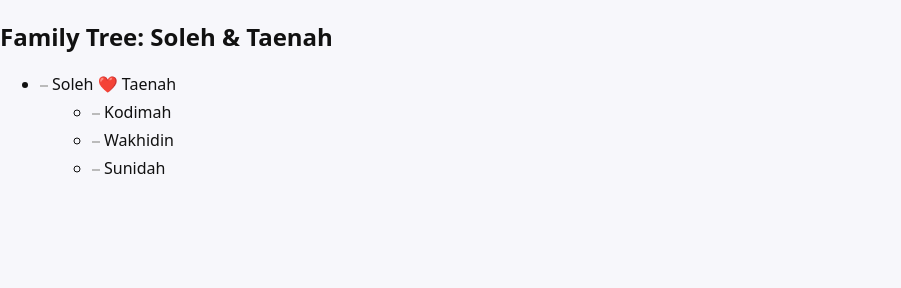
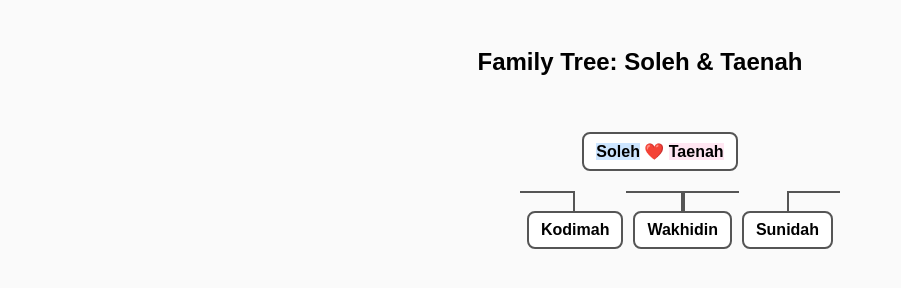
Before and after one commit to sagise-ctrl/bani-soleh, a plain HTML site: page index.html in a window 1280 px wide. Shown: the whole page, without its empty margins (0-901 px from the left). Drawn offline with Linux system fonts and the light colour scheme.

Commit message:
Update style.css

```diff
--- a/style.css
+++ b/style.css
@@ -1,15 +1,65 @@
-:root{--bg:#f7f7fb;--card:#fff;--accent:#2b6cb0}
-*{box-sizing:border-box}
-body{font-family:system-ui,-apple-system,Segoe UI,Roboto,"Helvetica Neue",Arial;margin:0;background:var(--bg);color:#111}
-.container{max-width:900px;margin:40px auto;padding:20px}
-h1{text-align:center;margin-bottom:20px}
-ul.tree{list-style:none;padding-left:20px}
-.tree li{margin:6px 0;position:relative;padding-left:12px}
-.tree li::before{content:"";position:absolute;left:0;top:12px;width:8px;height:2px;background:#bbb}
-.node{display:inline-block;padding:6px 10px;border-radius:8px;background:var(--card);box-shadow:0 1px 3px rgba(0,0,0,0.06);cursor:pointer}
-.node .name{font-weight:600}
-.node .meta{font-size:12px;color:#666;margin-top:4px}
-.hidden{display:none}
-.modal{position:fixed;inset:0;background:rgba(0,0,0,0.4);display:flex;align-items:center;justify-content:center}
-.modal-content{background:var(--card);padding:18px;border-radius:10px;min-width:300px;max-width:90%;position:relative}
-#close{position:absolute;right:8px;top:8px;border:none;background:transparent;font-size:18px;cursor:pointer}
+body {
+  font-family: Arial, sans-serif;
+  background: #fafafa;
+  text-align: center;
+  padding: 20px;
+}
+.tree {
+  display: flex;
+  justify-content: center;
+}
+.tree ul {
+  position: relative;
+  padding-top: 20px;
+  list-style-type: none;
+  display: flex;
+  justify-content: center;
+}
+.tree li {
+  text-align: center;
+  position: relative;
+  padding: 20px 5px 0 5px;
+}
+.tree li::before, .tree li::after {
+  content: '';
+  position: absolute;
+  top: 0;
+  border-top: 2px solid #555;
+  width: 50%;
+  height: 20px;
+}
+.tree li::before {
+  left: 50%;
+  border-left: 2px solid #555;
+}
+.tree li::after {
+  right: 50%;
+  border-right: 2px solid #555;
+}
+.tree li:only-child::before,
+.tree li:only-child::after {
+  display: none;
+}
+.tree li:only-child {
+  padding-top: 0;
+}
+.tree li:first-child::before,
+.tree li:last-child::after {
+  border: none;
+}
+.tree li div {
+  display: inline-block;
+  border: 2px solid #555;
+  border-radius: 8px;
+  padding: 8px 12px;
+  background-color: white;
+  font-weight: bold;
+}
+.male {
+  background-color: #cce5ff;
+  border-color: #0066cc;
+}
+.female {
+  background-color: #ffe6f2;
+  border-color: #cc0099;
+}
```
